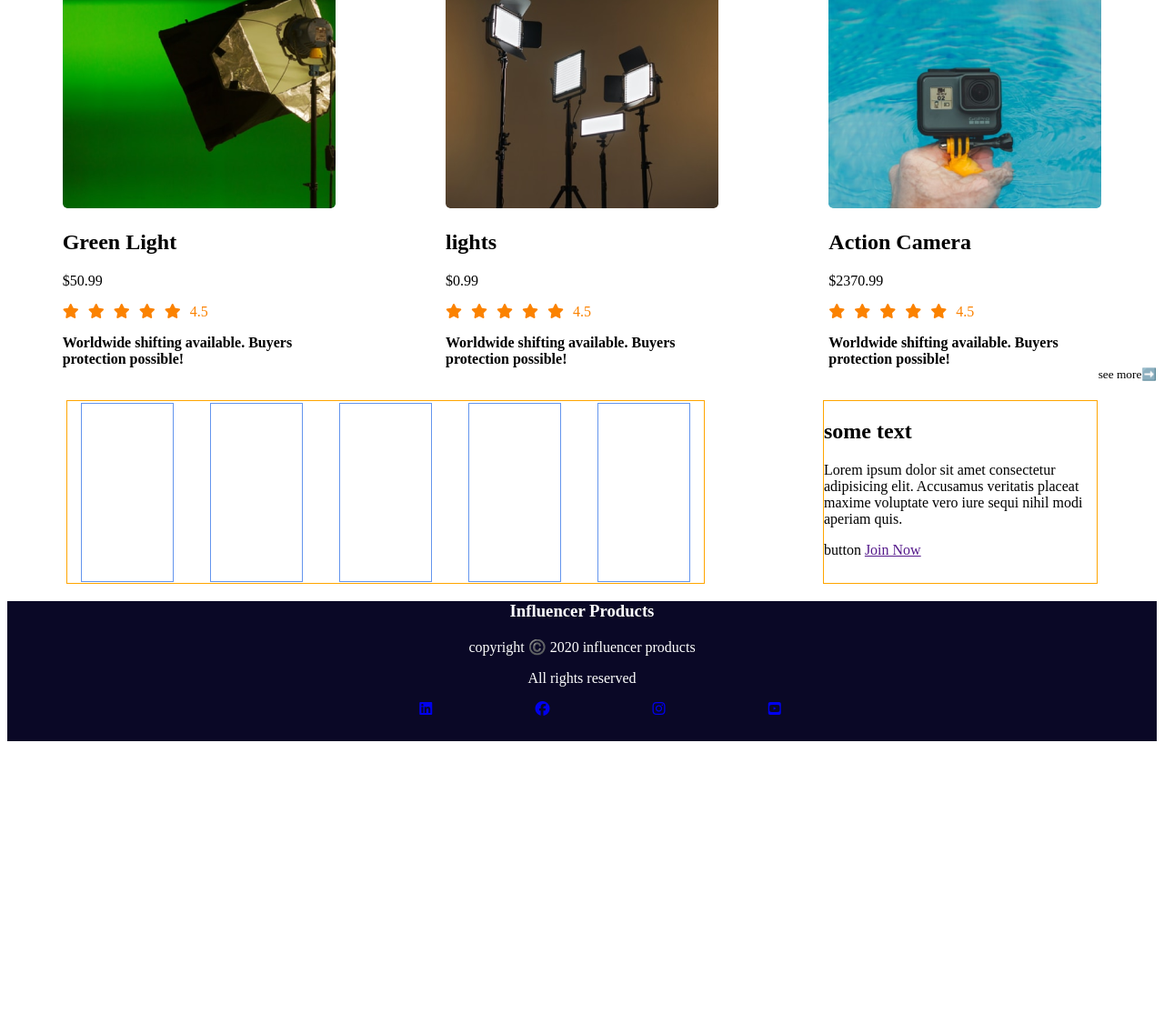
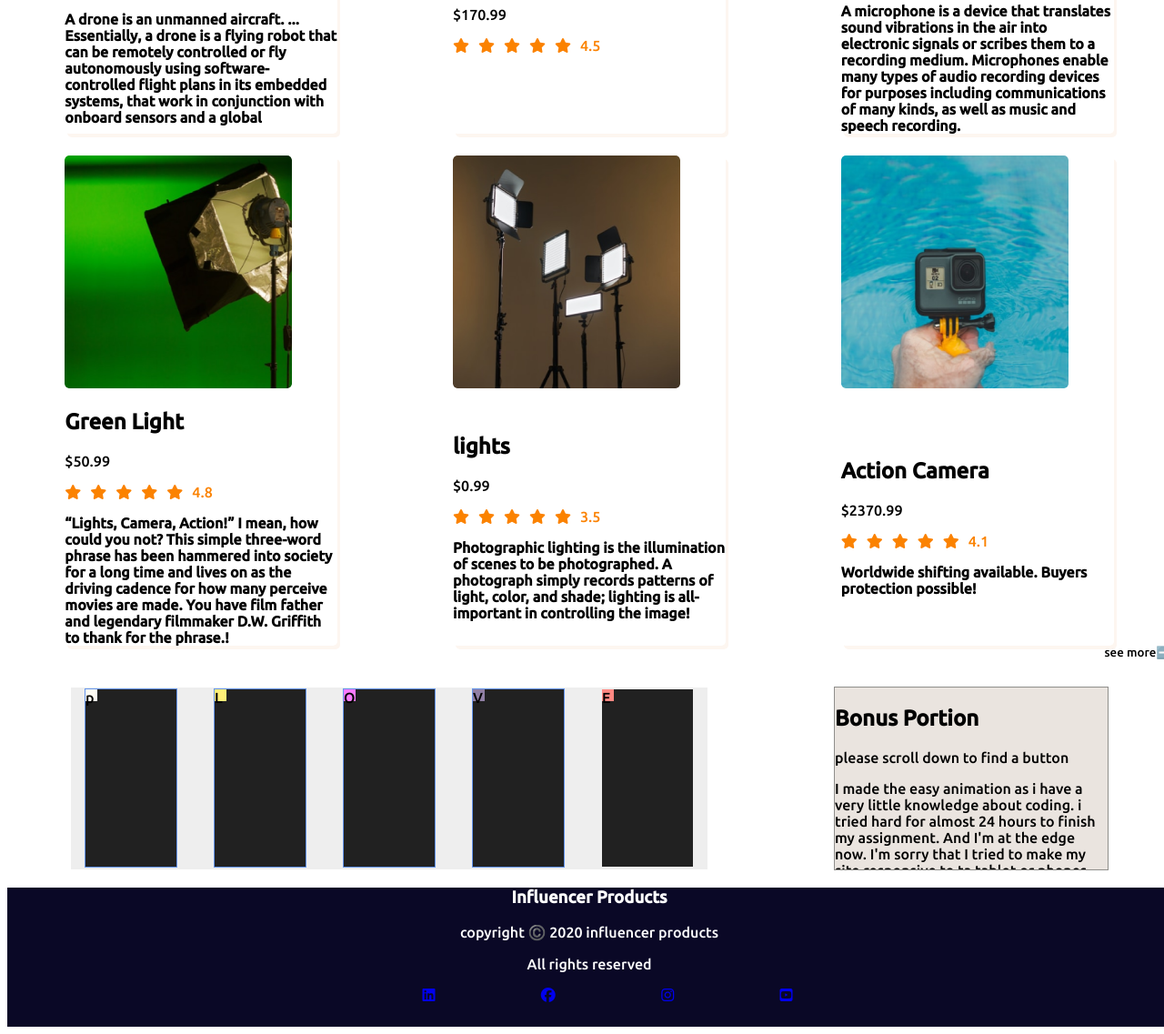
Before and after one commit to tanim-k/responsive-assignment-2, a plain HTML site: page index.html in a window 1280 px wide. Shown: the part 1583-2720 px from the top of the page at 91% size. Before the commit the page ends 2406 px from the top, so only its background shows below. Drawn offline with Linux system fonts and the light colour scheme; files whose address does not match are found by name.

Commit message:
last commit

```diff
--- a/index.html
+++ b/index.html
@@ -2,7 +2,10 @@
 <!DOCTYPE html>
 <html lang="en">
 <head>
+    <meta name="viewport" content="width=device-width, initial-scale=1.0">
+
     <!-- font awesome kit code -->
+
     <script src="https://kit.fontawesome.com/8be0dbcf7c.js" crossorigin="anonymous"></script>
     <title >Responsive Assignment -2</title>
     <link rel="shortcut icon" href="logos/favicon.jpg" type="image/x-icon">
@@ -23,7 +26,7 @@
                 <li><a href="">Sign Up</a></li>
                 <li><a href="">Log in</a></li>
                 <li><a href="">🔍</a></li>
-                <li><a href="">🛒</a></li>
+                <li><a title="go to cart" href="">🛒</a></li>
             </ul>
         </nav>
     </header>
@@ -33,8 +36,8 @@
             <div class="section-1-left-box">
                 <h1>Start your Journey as
                     Influencer</h1>
-                <p>Lorem ipsum dolor sit amet consectetur adipisicing elit. Suscipit officia fugit, laudantium, iusto ipsa sint illum dolores sit rerum at officiis odio excepturi. Eum animi repudiandae in temporibus numquam cum!</p>
-                <a href="">Preebook Now ➡️ </a>
+                <p>Influencer marketing is a form of social media marketing involving endorsements and product placement from influencers, people and organizations who have a purported expert level of knowledge or social influence in their field</p>
+                <a class="ancor-special" href="">Preebook Now ➡️ </a>
             </div>
             <div class="section-1-right-box">
                 <img src="images/main-camera.png" alt="">
@@ -73,7 +76,7 @@
                         <li><i class="fas fa-star filled"></i></li>
                         <span>4.5</span>
                     </ul>
-                    <b>Worldwide shifting available. Buyers protection possible!</b>
+                    <b>With the in-camera electronic HyperSmooth stabilization and noise reduction settings, as well as 5.3K on HERO10 Black and 5K resolution on HERO9 Black, GoPro cameras can be used to vlog straight outta the box.</b>
                 </div>
             </div>
             <div class="section-3-container">
@@ -92,7 +95,7 @@
                         <li><i class="fas fa-star filled"></i></li>
                         <span>4.7</span>
                     </ul>
-                    <b>Worldwide shifting available. Buyers protection possible!</b>
+                    <b>Product description. Engineered for those who never compromise on their music listening experience, TAGG Airbuds wireless Bluetooth in-ear headphones are certain to find its niche in your regular lifestyle. These wireless headphones are equipped with Bluetooth v.</b>
                 </div>
             </div>
             <div class="section-3-container">
@@ -111,7 +114,9 @@
                         <li><i class="fas fa-star filled"></i></li>
                         <span>4.5</span>
                     </ul>
-                    <b>Worldwide shifting available. Buyers protection possible!</b>
+                    <b>What do you mean by gear?
+                        Image result for gear
+                        A gear is a rotating circular machine part having cut teeth or, in the case of a cogwheel or gearwheel, inserted teeth (called cogs), which mesh with another (compatible) toothed part to transmit (convert) torque and speed.</b>
                 </div>
             </div>
             <div class="section-3-container">
@@ -130,7 +135,7 @@
                         <li><i class="fas fa-star filled"></i></li>
                         <span>4.5</span>
                     </ul>
-                    <b>Worldwide shifting available. Buyers protection possible!</b>
+                    <b>A drone is an unmanned aircraft. ... Essentially, a drone is a flying robot that can be remotely controlled or fly autonomously using software-controlled flight plans in its embedded systems, that work in conjunction with onboard sensors and a global</b>
                 </div>
             </div>
             <div class="section-3-container">
@@ -149,7 +154,7 @@
                         <li><i class="fas fa-star filled"></i></li>
                         <span>4.5</span>
                     </ul>
-                    <b>Worldwide shifting available. Buyers protection possible!</b>
+                    <b></b>
                 </div>
             </div>
             <div class="section-3-container">
@@ -165,10 +170,10 @@
                         <li><i class="fas fa-star filled"></i></li>
                         <li><i class="fas fa-star filled"></i></li>
                         <li><i class="fas fa-star filled"></i></li>
-                        <li><i class="fas fa-star filled"></i></li>
-                        <span>4.5</span>
+                        <li><i class="fas fa-star empty"></i></li>
+                        <span>4.3</span>
                     </ul>
-                    <b>Worldwide shifting available. Buyers protection possible!</b>
+                    <b>A microphone is a device that translates sound vibrations in the air into electronic signals or scribes them to a recording medium. Microphones enable many types of audio recording devices for purposes including communications of many kinds, as well as music and speech recording.</b>
                 </div>
             </div>
             <div class="section-3-container">
@@ -185,9 +190,11 @@
                         <li><i class="fas fa-star filled"></i></li>
                         <li><i class="fas fa-star filled"></i></li>
                         <li><i class="fas fa-star filled"></i></li>
-                        <span>4.5</span>
+                        <span>4.8</span>
                     </ul>
-                    <b>Worldwide shifting available. Buyers protection possible!</b>
+                    <b>“Lights, Camera, Action!”
+
+                        I mean, how could you not? This simple three-word phrase has been hammered into society for a long time and lives on as the driving cadence for how many perceive movies are made. You have film father and legendary filmmaker D.W. Griffith to thank for the phrase.!</b>
                 </div>
             </div>
             <div class="section-3-container">
@@ -201,12 +208,12 @@
                     <ul>
                         <li><i class="fas fa-star filled"></i></li>
                         <li><i class="fas fa-star filled"></i></li>
-                        <li><i class="fas fa-star filled"></i></li>
-                        <li><i class="fas fa-star filled"></i></li>
-                        <li><i class="fas fa-star filled"></i></li>
-                        <span>4.5</span>
+                        <li><i class="fas fa-star empty"></i></li>
+                        <li><i class="fas fa-star empty"></i></li>
+                        <li><i class="fas fa-star empty"></i></li>
+                        <span>3.5</span>
                     </ul>
-                    <b>Worldwide shifting available. Buyers protection possible!</b>
+                    <b>Photographic lighting is the illumination of scenes to be photographed. A photograph simply records patterns of light, color, and shade; lighting is all-important in controlling the image!</b>
                 </div>
             </div>
             <div class="section-3-container">
@@ -220,9 +227,9 @@
                         <li><i class="fas fa-star filled"></i></li>
                         <li><i class="fas fa-star filled"></i></li>
                         <li><i class="fas fa-star filled"></i></li>
-                        <li><i class="fas fa-star filled"></i></li>
-                        <li><i class="fas fa-star filled"></i></li>
-                        <span>4.5</span>
+                        <li><i class="fas fa-star empty"></i></li>
+                        <li><i class="fas fa-star empty"></i></li>
+                        <span>4.1</span>
                     </ul>
                     <b>Worldwide shifting available. Buyers protection possible!</b>
                 </div>
@@ -231,18 +238,39 @@
         <small>see more➡️ </small>
         <section class="section-4-bonus">     <!-- box aligning in a row  -->
             <div class="bonus-left-box">
-               <div></div>
-               <div></div>
-               <div></div>
-               <div></div>
-               <div></div>
+               <div class="parent">
+                   <div class="child-1">
+                    p
+                   </div>
+
+               </div>
+               <div class="parent">
+                    <div class="child-2">
+                      L
+                    </div>
+               </div>
+               <div class="parent">
+                   <div class="child-3">
+                       O
+                   </div>
+               </div>
+               <div class="parent">
+                   <div class="child-4">
+                       V
+                   </div>
+               </div>
+               <di class="parent">
+                   <div class="child-5">
+                       E
+                   </div>
+               </div>
             </div>
 
             <div class="bonus-right-box">
-                <h1>some text</h1>
-                <p>Lorem ipsum dolor sit amet consectetur adipisicing elit. Accusamus veritatis placeat maxime voluptate vero iure sequi nihil modi aperiam quis.</p>
-                button
-                <a href="">Join Now</a>
+                <h1>Bonus Portion</h1>
+                <p>please scroll down to find a button</p>
+                <p>I made the easy animation as i have a very little knowledge about coding. i tried hard for almost 24 hours to finish my assignment. And I'm  at the edge now. I'm sorry that I tried to make my site responsive to ta tablet or phones, but I'm sure a lot more study I could have done to understand the basics.Peace</p>
+                <a class="ancor-special" href="">Join Now ➡️</a>
             </div>
         </section>
     </main>
--- a/styles/style.css
+++ b/styles/style.css
@@ -1,6 +1,19 @@
+ /* link */
+ @import url('https://fonts.googleapis.com/css2?family=Be+Vietnam+Pro&family=Poppins:wght@500&family=Ubuntu:wght@500&display=swap');
+
 body{
   background-color: #FFFFFF;
+  min-width: 100%;
+  font-family: 'Be Vietnam Pro', sans-serif;
+font-family: 'Poppins', sans-serif;
+font-family: 'Ubuntu', sans-serif;
 
+}
+.ancor-special{
+    background-color: #D3DEDC;
+    padding: 3px;
+    border-radius: 2px;
+    text-decoration: none;
 }
 small{
     display: block;
@@ -39,6 +52,7 @@ small{
     width: 100%;
     margin-left: 65px;
     margin-bottom: 21px;
+    color: #F1E4FF;
 
 }
 .section-1-right-box img{
@@ -68,7 +82,7 @@ h1#mandatory{
     list-style: none;
 }
 .section-2 ul li img{
-
+    width: 50%;
 }
 .section-3{
     justify-items: center;
@@ -80,9 +94,11 @@ h1#mandatory{
     justify-content: start;
     width: 300px;
     margin-top: 1.5em;
+    box-shadow: 3px 4px #FDF6F0;
+    border-radius: 5px;
 }
 .section-3-container img{
-    width: 300px;
+    width: 250px;
     height: 256px;
     border-radius: 5px;
 }
@@ -103,9 +119,11 @@ h1#mandatory{
     justify-content: space-around;
     margin-top: 20px;
     display: flex;
+    margin-top: 30px;
 }
 .bonus-left-box{
-    border: 1px solid orange;
+    border: 1px solid #FFFFFF;
+    background-color: #EEEEEE;
     width: 700px;
     height: 200px;
     display: grid;
@@ -114,15 +132,99 @@ h1#mandatory{
     align-items: center;
     justify-items: center;
 }
-.bonus-left-box >div{
+/* hover */
+
+.parent{
+    background-color: #212121;
+    height:195px ;
+    width: 100;
+}
+.child-1{
+    background-color: #FEFBF3 ;
+    height: 13px;
+    width: 13px;
+    padding: 0%;
+}
+.parent:hover .child-1{
+    transform: translateY(100%);
+    transition: 1.5s ease-in ;
+    height: 50%;}
+.parent{
+    background-color: #212121;
+    height:195px ;
+    width: 100;
+}
+.child-2{
+    background-color: #FFEF78 ;
+    height: 13px;
+    width: 13px;
+    padding: 0%;
+}
+.parent:hover .child-2{
+    transform: translateY(100%);
+    transition: 1.5s ease-in ;
+    height: 50%;}
+.parent{
+    background-color: #212121;
+    height:195px ;
+    width: 100;
+}
+.child-3{
+    background-color: #FB7AFC ;
+    height: 13px;
+    width: 13px;
+    padding: 0%;
+}
+.parent:hover .child-3{
+    transform: translateY(100%);
+    transition: 1.5s ease-in ;
+    height: 50%;}
+.parent{
+    background-color: #212121;
+    height:195px ;
+    width: 100;
+}
+.child-4{
+    background-color: #907FA4 ;
+    height: 13px;
+    width: 13px;
+    padding: 0%;
+}
+.parent:hover .child-4{
+    transform: translateY(100%);
+    transition: 1.5s ease-in ;
+    height: 50%;}
+
+.parent{
+    background-color: #212121;
+    height: 195px ;
+    width: 100px;
+}
+
+.child-5{
+    background-color: #FF8882 ;
+    height: 13px;
+    width: 13px;
+    padding: 0%;
+}
+.parent:hover .child-5{
+    transform: translateY(100%);
+    transition: 1.5s ease-in ;
+    height: 50%;}
+
+ /* hover end */
+
+.bonus-left-box> div{
     height: 195px;
     width: 100px;
     border: .1em solid cornflowerblue;
 }
 .bonus-right-box{
-    border: 1px solid orange;
+    border: 1px solid rgb(143, 142, 139);
     height: 200px;
     width: 300px;
+    overflow: scroll;
+    background-color: hsla(28, 21%, 88%, 0.858);
 }
 footer{
     text-align: center;
@@ -142,3 +244,27 @@ footer nav ul li{
     margin-right: 300px;
     padding-bottom: 10px;
 }
+
+@media only screen and (max-width:688px) {
+    .section-3{
+        width: 100%;
+        background-color: darkgoldenrod;
+    }
+    .section-3-writing-box, .section-3-container{
+        grid-template-columns: repeat(1, 1fr);
+    }
+    .section-3-container{
+        flex-direction: column;
+    }
+   }
+@media only screen and (min-width:689px) and (max-width: 991px) {
+        .section-3{
+            width: 100%;
+            background-color: dimgrey;
+        }
+        .section-3-container, .section-3-writing-box{
+            display: grid;
+            grid-template-columns: repeat(2, 1fr);
+        }
+
+}
```
